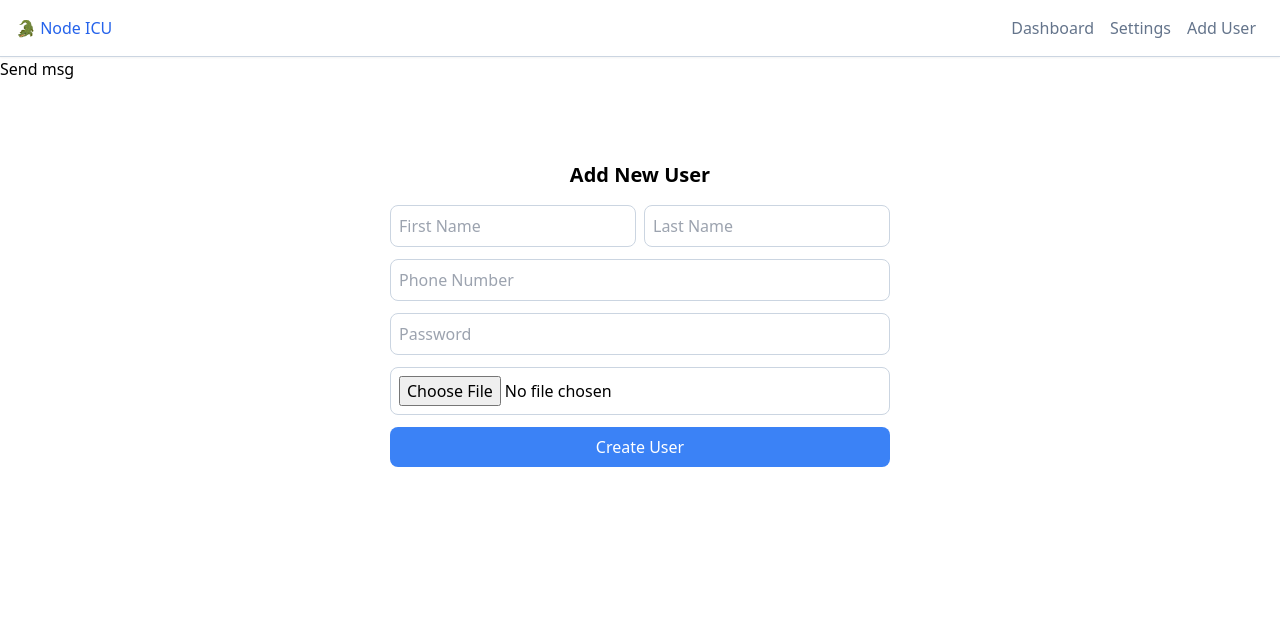
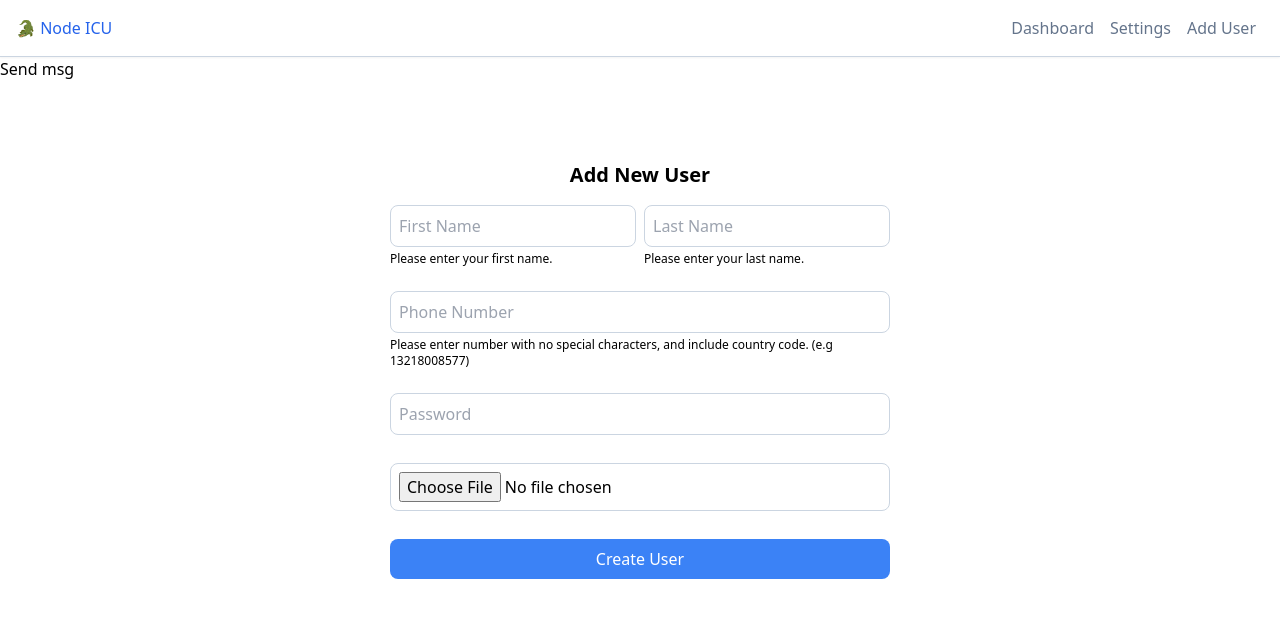
Before and after one commit to joshual55/iot_project, a Vue app in the folder face-id-dashboard/: page /add-user in a window 1280 px wide. Shown: the top 618 px of the page. Built offline with nearby package versions, Linux system fonts and the light colour scheme; no server answers.

Commit message:
Add labels with directions

```diff
--- a/face-id-dashboard/src/views/AddUser.vue
+++ b/face-id-dashboard/src/views/AddUser.vue
@@ -94,19 +94,28 @@ const handleFaceRegonition = async () => {
     <Navbar />
     <button @click="test2faLogin">Send msg</button>
     <h1 class="text-center text-xl font-bold mb-4 mt-20">Add New User</h1>
-    <div class="form-wrapper w-[500px] mx-auto gap-y-3 flex flex-col">
+    <div class="form-wrapper w-[500px] mx-auto gap-y-6 flex flex-col">
       <div class="grid grid-cols-2 gap-2">
+        <div>
           <input type="text"
             placeholder="First Name"
             v-model="firstName" />
+          <div class="text-xs">Please enter your first name.</div>
+        </div>
+        <div>
           <input type="text"
             placeholder="Last Name"
             v-model="lastName" />
+          <div class="text-xs">Please enter your last name.</div>
         </div>
-
+      </div>
+      <div>
         <input type="text"
           placeholder="Phone Number"
           v-model="phoneNumber" />
+        <div class="text-xs">Please enter number with no special characters, and include country code. (e.g 13218008577)</div>
+
+      </div>
       <input type="password"
         placeholder="Password"
         v-model="password" />
@@ -128,7 +137,7 @@ const handleFaceRegonition = async () => {
 <style lang="scss" scoped>
 .form-wrapper {
   input {
-    @apply border border-slate-300 p-2 rounded-lg w-full;
+    @apply border border-slate-300 p-2 rounded-lg w-full mb-1;
   }
 
   button {
```
Lines whose indentation alone changed are shown as unchanged.
